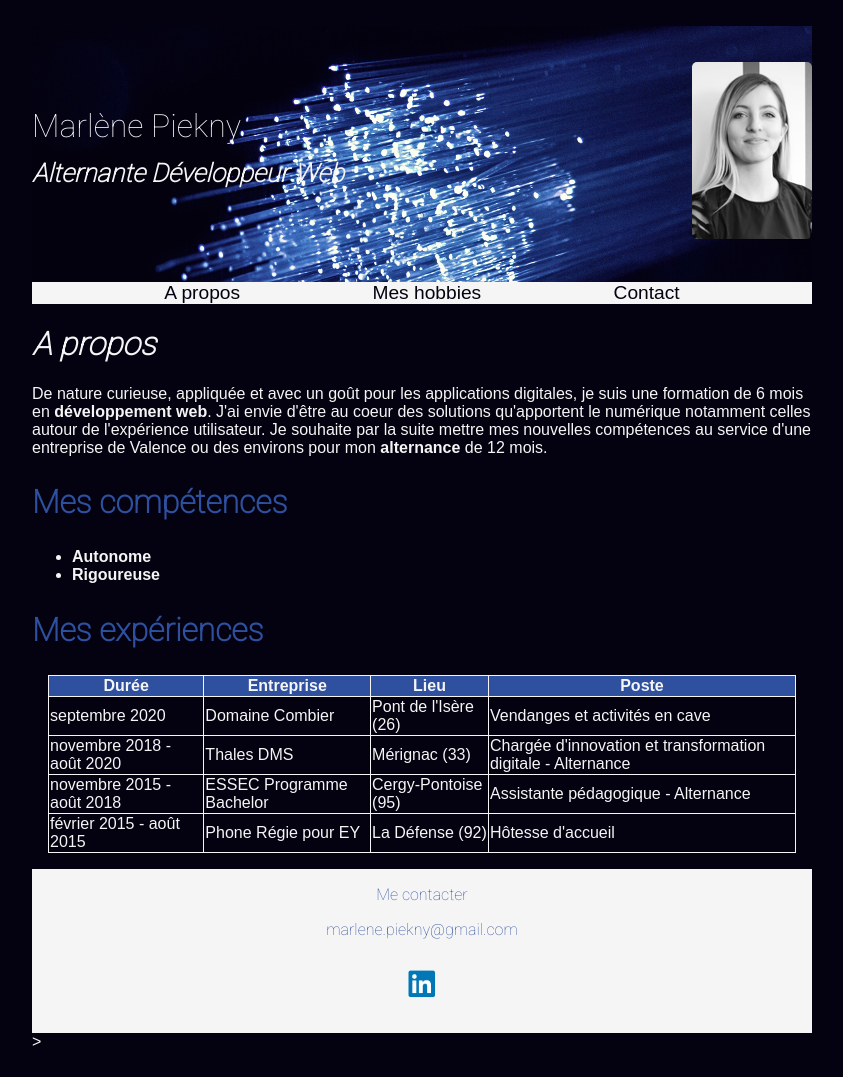
After one commit to MarlenePiekny/sitecv, a PHP site: page / in a window 1280 px wide. The commit adds this page. Shown: the whole page, without its empty margins (218-1061 px from the left). Run offline with PHP 8.4, Linux system fonts and the light colour scheme.

Commit message:
Mise en place du front controller

```diff
--- /dev/null
+++ b/index.php
@@ -0,0 +1,27 @@
+
+<?php
+
+//Traitement du $_GET['page']
+
+if (isset($_GET['page'])){
+    //Le getpage existe
+    if ($_GET['page']== "cv") {
+        //La page demandée est la page cv.php
+        require 'pages/cv.php';
+    } else if ($_GET['page'] == "hobby" ) {
+        //La page demandée est la page hobby.php
+        require 'pages/hobby.php';
+    } else if ($_GET['page'] == "contact" ) {
+        //La page demandée est la page contact.php
+        require 'pages/contact.php';
+    } else {
+        //Le $_GET['page'] n'est pas une page du site
+        require 'pages/erreur404.php';
+    }
+
+} else {
+    //Le $_GET['page'] n'exite pas, on renvoie la page d'accueil
+    require 'pages/cv.php';
+}
+
+?>
--- a/contact.php
+++ b/pages/contact.php
@@ -1,9 +1,8 @@
-
 <?php
 //"Ajout du header"
 $metaTitle = "Contact";
 $metaDescription = "Voici mon formulaire de contact";
-require 'header.php'
+require 'template/header.php'
 ?>
 
   <main>
@@ -153,5 +152,5 @@ require 'header.php'
 
 <?php
 //"Ajout du footer"
-require 'footer.php'
+require 'template/footer.php'
 ?>
--- /dev/null
+++ b/pages/cv.php
@@ -0,0 +1,73 @@
+<?php
+//"Ajout du header"
+$metaTitle = "Accueil";
+$metaDescription = "Voici mon CV";
+require 'template/header.php'
+?>
+
+<main>
+    <h1>A propos</h1>
+    <p>De nature curieuse, appliquée et avec un goût pour les applications digitales, je suis une
+        formation de 6 mois en <strong>développement web</strong>. J'ai envie d'être au coeur des solutions qu'apportent
+        le numérique
+        notamment celles autour de l'expérience utilisateur. Je souhaite par la suite mettre mes nouvelles compétences au
+        service d'une entreprise de Valence ou des environs pour mon <strong>alternance</strong> de 12 mois.
+    </p>
+
+    <h2>Mes compétences</h2>
+    <ul>
+        <li>Autonome</li>
+        <li>Rigoureuse</li>
+    </ul>
+
+    <h2>Mes expériences</h2>
+    <table class="tableau">
+
+        <thead>
+        <tr>
+            <th>Durée</th>
+            <th>Entreprise</th>
+            <th>Lieu</th>
+            <th>Poste</th>
+        </tr>
+        </thead>
+
+        <tbody>
+        <tr>
+            <td>septembre 2020</td>
+            <td>Domaine Combier</td>
+            <td>Pont de l'Isère (26)</td>
+            <td>Vendanges et activités en cave</td>
+        </tr>
+
+        <tr>
+            <td>novembre 2018 - août 2020</td>
+            <td>Thales DMS</td>
+            <td>Mérignac (33)</td>
+            <td>Chargée d'innovation et transformation digitale - Alternance</td>
+        </tr>
+
+        <tr>
+            <td>novembre 2015 - août 2018</td>
+            <td>ESSEC Programme Bachelor</td>
+            <td>Cergy-Pontoise (95)</td>
+            <td>Assistante pédagogique - Alternance</td>
+        </tr>
+
+        <tr>
+            <td>février 2015 - août 2015</td>
+            <td>Phone Régie pour EY</td>
+            <td>La Défense (92)</td>
+            <td>Hôtesse d'accueil</td>
+        </tr>
+        </tbody>
+
+    </table>
+
+
+</main>
+
+<?php
+//"Ajout du footer"
+require 'template/footer.php'
+?>
--- a/hobby.php
+++ b/pages/hobby.php
@@ -1,9 +1,8 @@
-
 <?php
 //"Ajout du header"
 $metaTitle = "Hobby";
 $metaDescription = "Voici mon hobby";
-require 'header.php'
+require 'template/header.php'
 ?>
 
   <main class="hobby">
@@ -20,5 +19,5 @@ require 'header.php'
 
 <?php
 //"Ajout du footer"
-require 'footer.php'
+require 'template/footer.php'
 ?>
--- /dev/null
+++ b/template/footer.php
@@ -0,0 +1,10 @@
+<footer>
+    <div>Me contacter</div>
+    <div id="adresseemail"><a href="mailto:marlene.piekny@gmail.com">marlene.piekny@gmail.com</a></div>
+    <div><a href="https://www.linkedin.com/in/marlene-piekny/"><img id="mon-linkedin" src="images/mon-linkedin.png"
+                                                                    alt="Logo LinkedIn"></a></div>
+</footer>>
+
+</body>
+
+</html>
--- /dev/null
+++ b/template/header.php
@@ -0,0 +1,32 @@
+<!DOCTYPE html>
+<html lang="fr">
+
+
+<head>
+    <meta charset="UTF-8">
+    <meta name="viewport" content="width=device-width, initial-scale=1.0">
+    <title><?= $metaTitle ?> - CV de Marlène Piekny</title>
+    <meta name=description" content="<?=$metaDescription?>">
+    <link href="styles/style.css" type="text/css" rel="stylesheet">
+    <link rel="preconnect" href="https://fonts.gstatic.com">
+    <link href="https://fonts.googleapis.com/css2?family=Roboto:wght@100&display=swap" rel="stylesheet">
+</head>
+
+<body>
+
+<header>
+    <div class="header-presentation">
+        <div class="header-description">
+            <div id="prenomnom">Marlène Piekny</div>
+            <div id="poste"><strong>Alternante Développeur Web</strong></div>
+        </div>
+        <div class="photo-profil">
+            <img src="images/photo.png" alt="Photo de Marlène Piekny">
+        </div>
+    </div>
+    <nav>
+        <a href="index.php">A propos</a>
+        <a href="hobby.php">Mes hobbies</a>
+        <a href="contact.php">Contact</a>
+    </nav>
+</header>
```
Also changed, not shown: cv.php (deleted, +0 -73 lines), pages/erreur404.php (added, +15 -0 lines).
